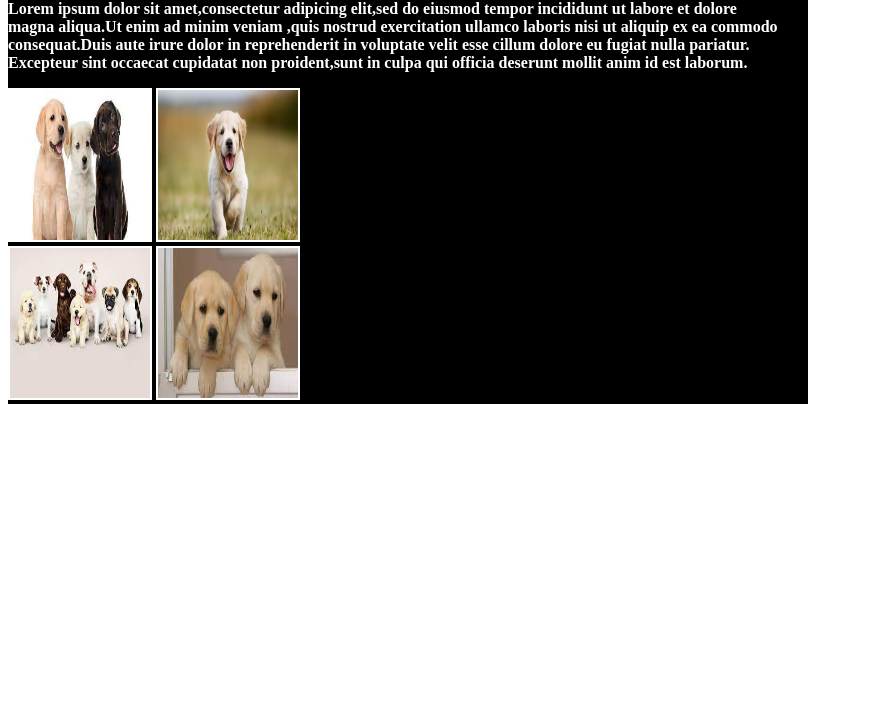
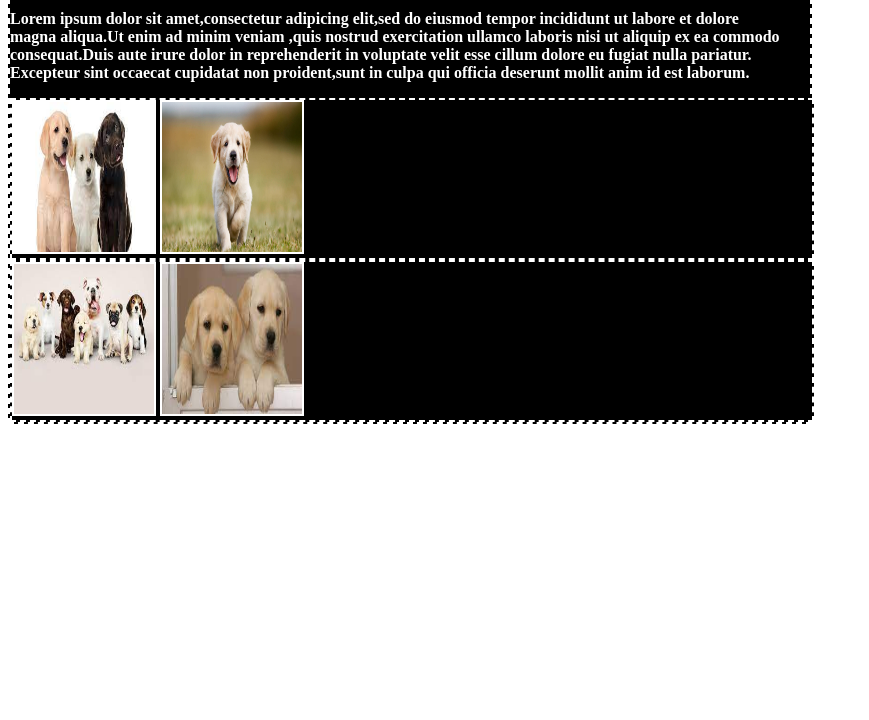
Before and after one commit to Olga-Soldado/branching_merging, a plain HTML site: page index.html in a window 1280 px wide. Shown: the part 80-800 px from the top of the page, without its empty margins (0-869 px from the left). Drawn offline with Linux system fonts and the light colour scheme.

Commit message:
se actualiza el css

```diff
--- a/estilo.css
+++ b/estilo.css
@@ -4,7 +4,8 @@ p{
     color:white;
     text-align: justify;
 }
-div{text-align: justify;
+div{border:white 2px dashed;
+text-align: justify;
     justify-content: left;
     background:black;
     width: 800px;
```
